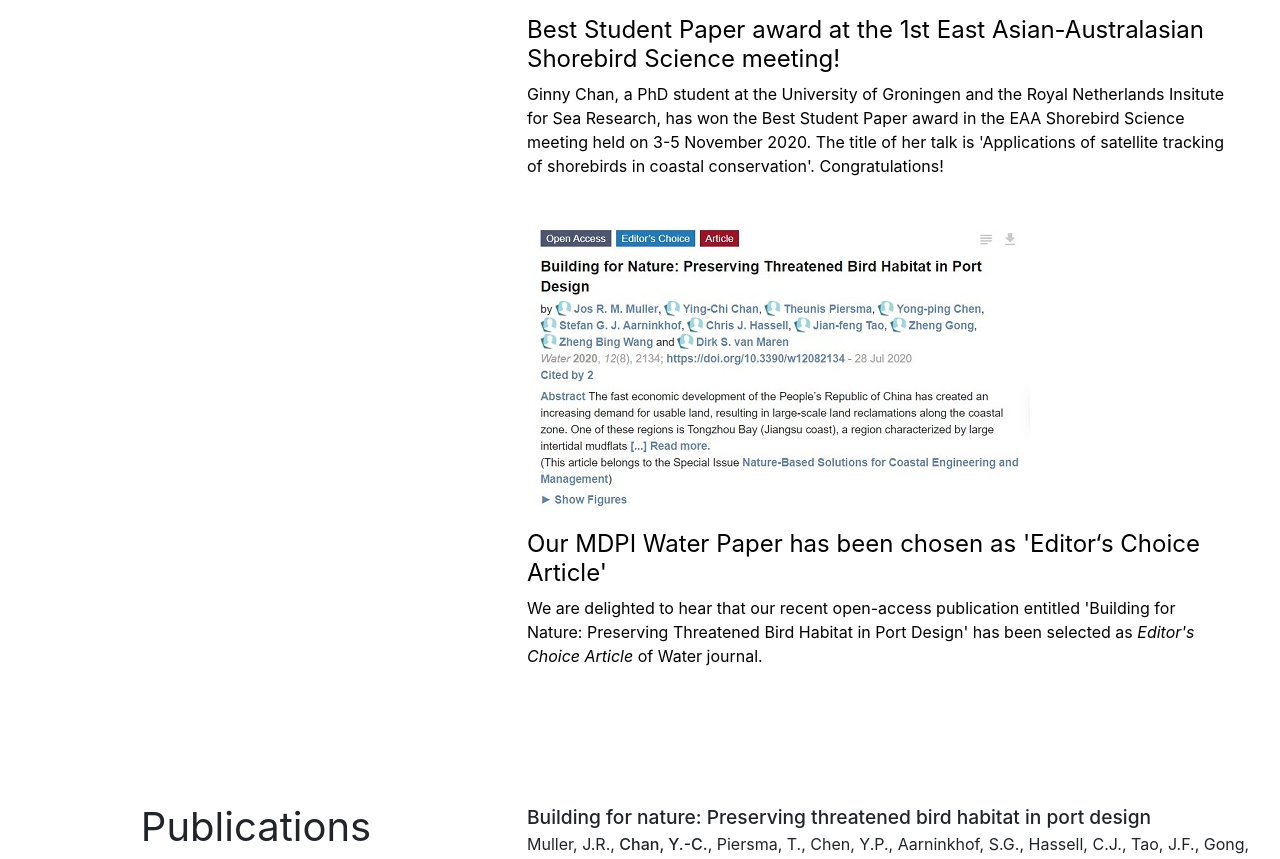
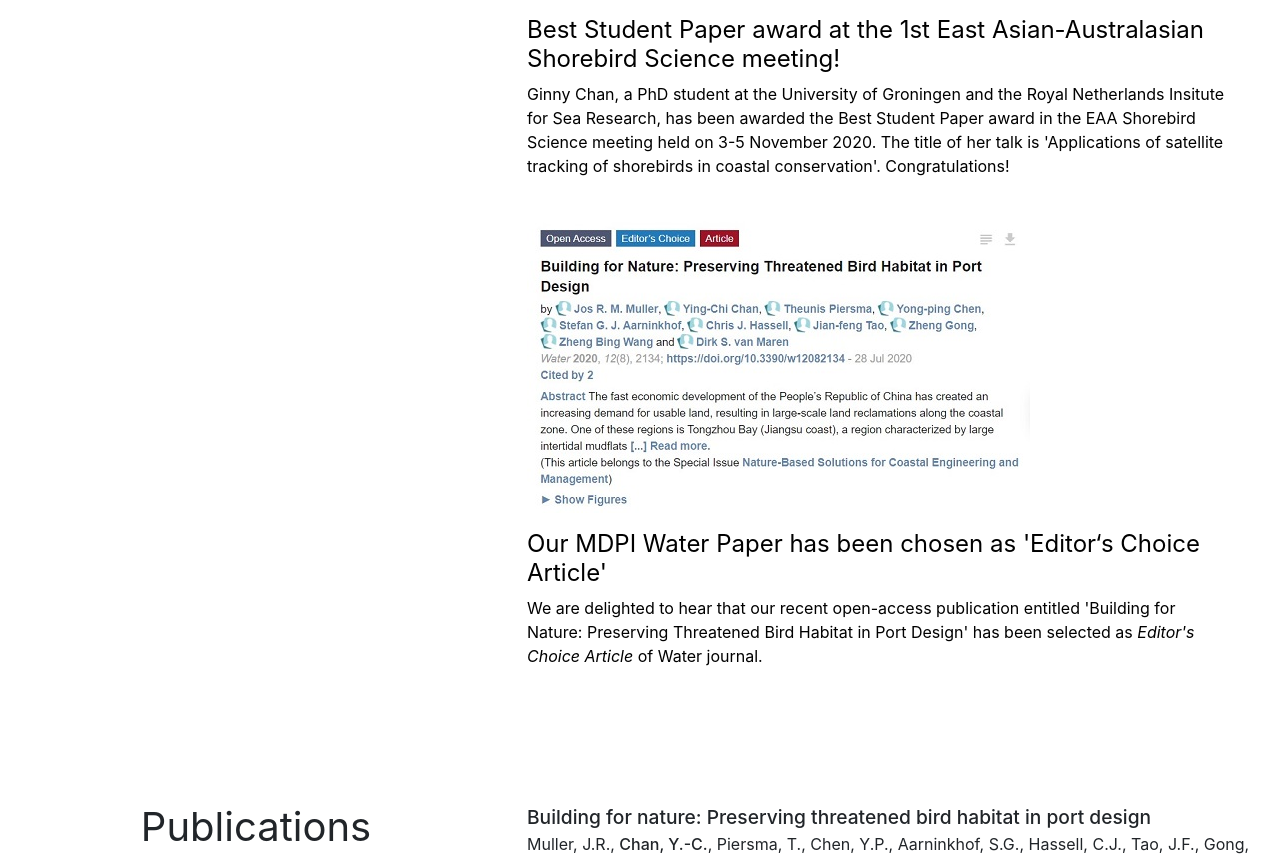
Before and after one commit to chanyingchi/chanyingchi.github.io, a React (Create React App) app: page / in a window 1280 px wide. Shown: the part 938-1797 px from the top of the page. Built offline with nearby package versions, Linux system fonts and the light colour scheme.

Commit message:
Update data.js

```diff
--- a/src/news/data.js
+++ b/src/news/data.js
@@ -6,7 +6,7 @@ const NEWS = [
     title:
       "Best Student Paper award at the 1st East Asian-Australasian Shorebird Science meeting!",
     text:
-      "Ginny Chan, a PhD student at the University of Groningen and the Royal Netherlands Insitute for Sea Research, has won the Best Student Paper award in the EAA Shorebird Science meeting held on 3-5 November 2020. The title of her talk is 'Applications of satellite tracking of shorebirds in coastal conservation'. Congratulations!",
+      "Ginny Chan, a PhD student at the University of Groningen and the Royal Netherlands Insitute for Sea Research, has been awarded the Best Student Paper award in the EAA Shorebird Science meeting held on 3-5 November 2020. The title of her talk is 'Applications of satellite tracking of shorebirds in coastal conservation'. Congratulations!",
     image: Image_EAAFSSM,
     url: "https://www.eaaflyway.net/1st-eaafssm-report/",
   },
```
